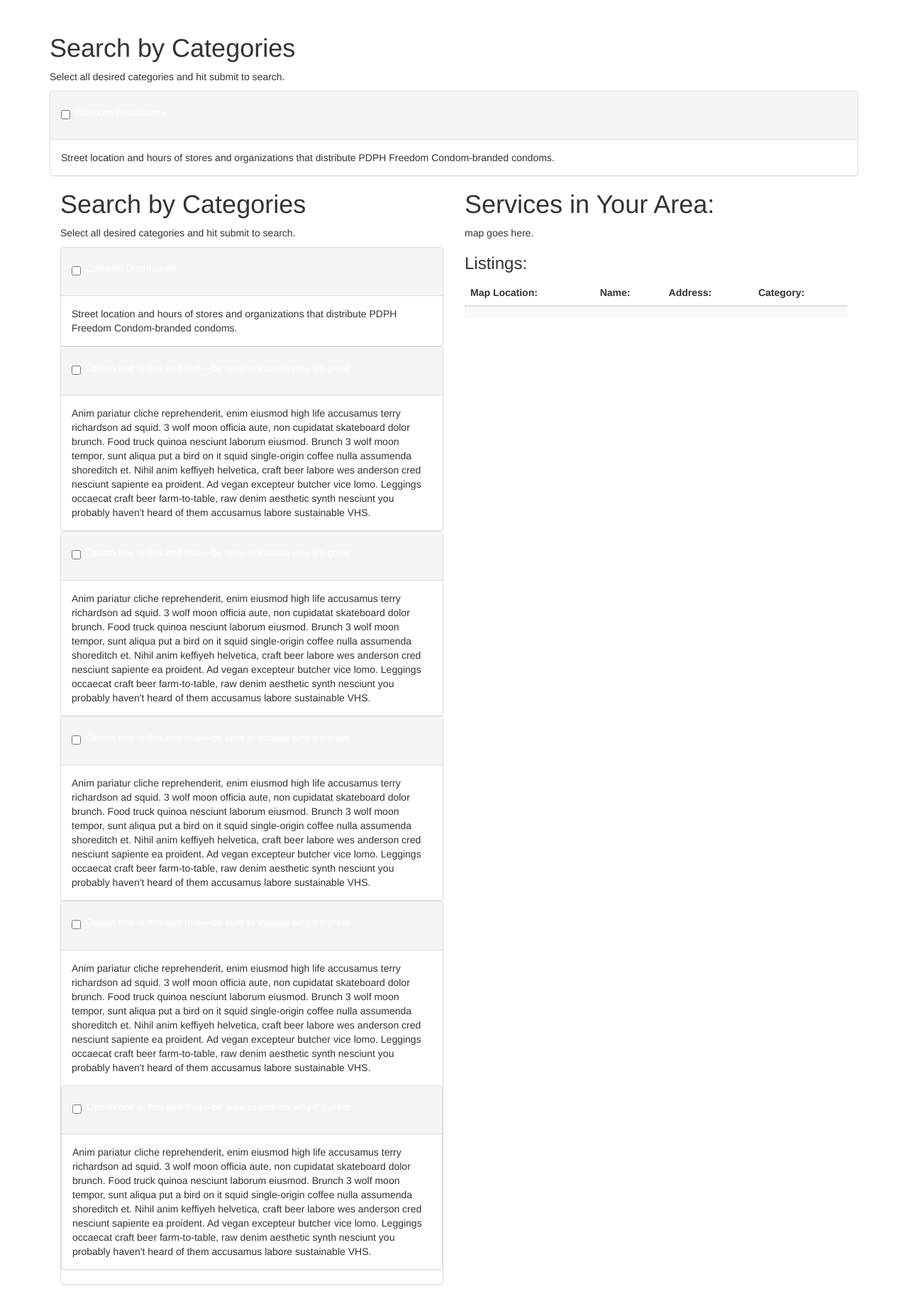
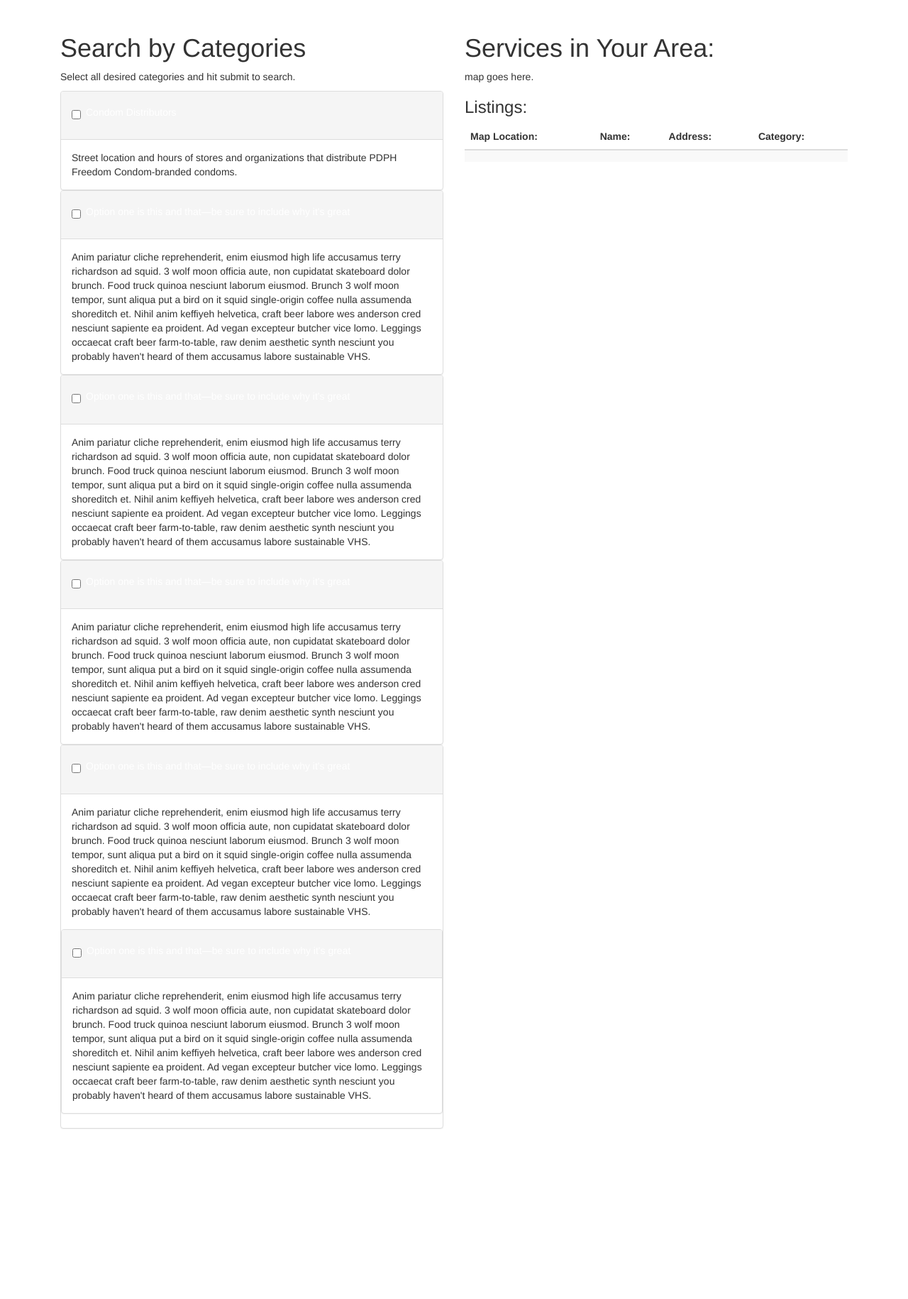
Before and after one commit to sjaoudi/codefest, a Django app: page /search in a window 1280 px wide. Shown: the part 52-1882 px from the top of the page at 71% size. After the commit the page ends 1642 px from the top, so only its background shows below. Run offline with Django 3.2, Linux system fonts and the light colour scheme; data comes from the database, SQL or seed files in the repository; lists and menus that the app fills with data are empty; some libraries are stand-ins or nearby versions.

Commit message:
stahp making this broken >.<

```diff
--- a/codefest/healthphilly/templates/search.html
+++ b/codefest/healthphilly/templates/search.html
@@ -4,31 +4,7 @@
 
 {% block content %}
 <div class="container searchy">
-  <form id="choices">
-    <h1>Search by Categories</h1>
-    <p>Select all desired categories and hit submit to search.</p>
 
-  <div class="panel-group" id="accordion" role="tablist" aria-multiselectable="true">
-    <div class="panel panel-default">
-      <div class="panel-heading" role="tab" id="headingOne">
-        <h4 class="panel-title">
-          <div class="checkbox">
-            <label>
-              <input type="checkbox" id="condom-distributors">
-                <a role="button" data-toggle="collapse" data-parent="#accordion" href="#collapseOne" aria-expanded="true" aria-controls="collapseOne">
-                  <h5>Condom Distributors</h5>
-                </a>
-              </input>
-            </label>
-          </div>
-        </h4>
-      </div>
-      <div id="collapseOne" class="panel-collapse collapse in" role="tabpanel" aria-labelledby="headingOne">
-        <div class="panel-body">
-          Street location and hours of stores and organizations that distribute PDPH Freedom Condom-branded condoms.
-        </div>
-      </div>
-    </div>
   <div class="col-md-6">
     <form>
       <h1>Search by Categories</h1>
```
